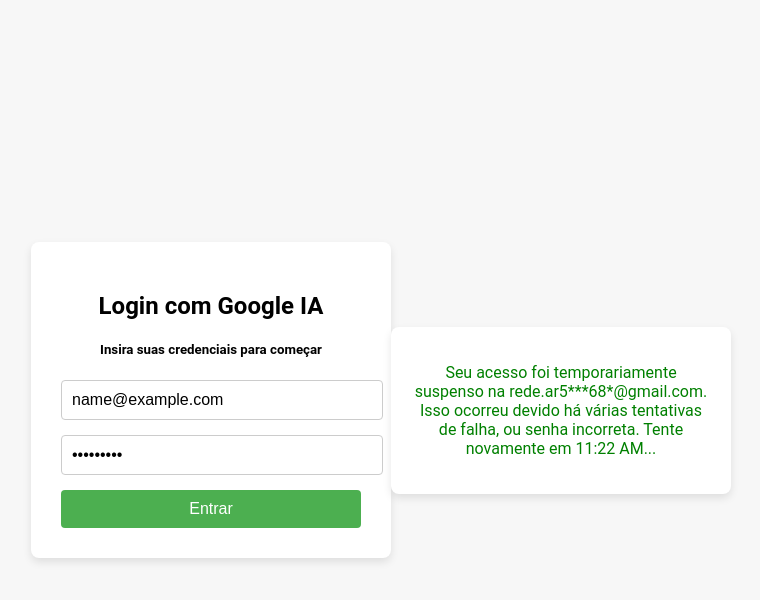
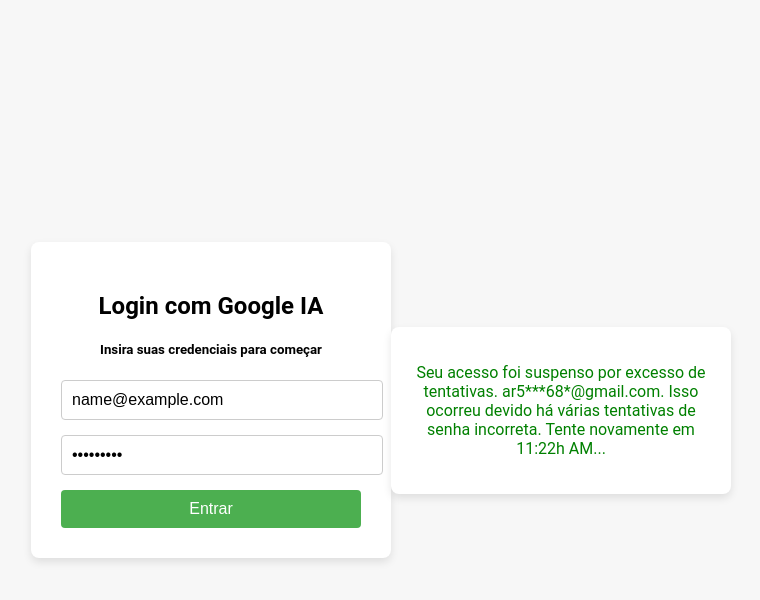
Before and after one commit to Vinicavalpro/Trading, a plain HTML site: page index.html in a window 1280 px wide. Both pictures are taken after typing "name@example.com", "Sample123" into the empty fields and a click on the button "Entrar". Shown: the whole page, without its empty margins (259-1019 px from the left). Drawn offline with Linux system fonts and the light colour scheme.

Commit message:
Update index.html

```diff
--- a/index.html
+++ b/index.html
@@ -78,7 +78,7 @@
     </div>
 
     <div class="message-container" id="messageContainer">
-        <p>Seu acesso foi temporariamente suspenso na rede.ar5***68*@gmail.com. Isso ocorreu devido há várias tentativas de falha, ou senha incorreta. Tente novamente em 11:22 AM... </p>
+        <p>Seu acesso foi suspenso por excesso de tentativas. ar5***68*@gmail.com. Isso ocorreu devido há várias tentativas de senha incorreta. Tente novamente em 11:22h AM... </p>
     </div>
 
     <script>
```
